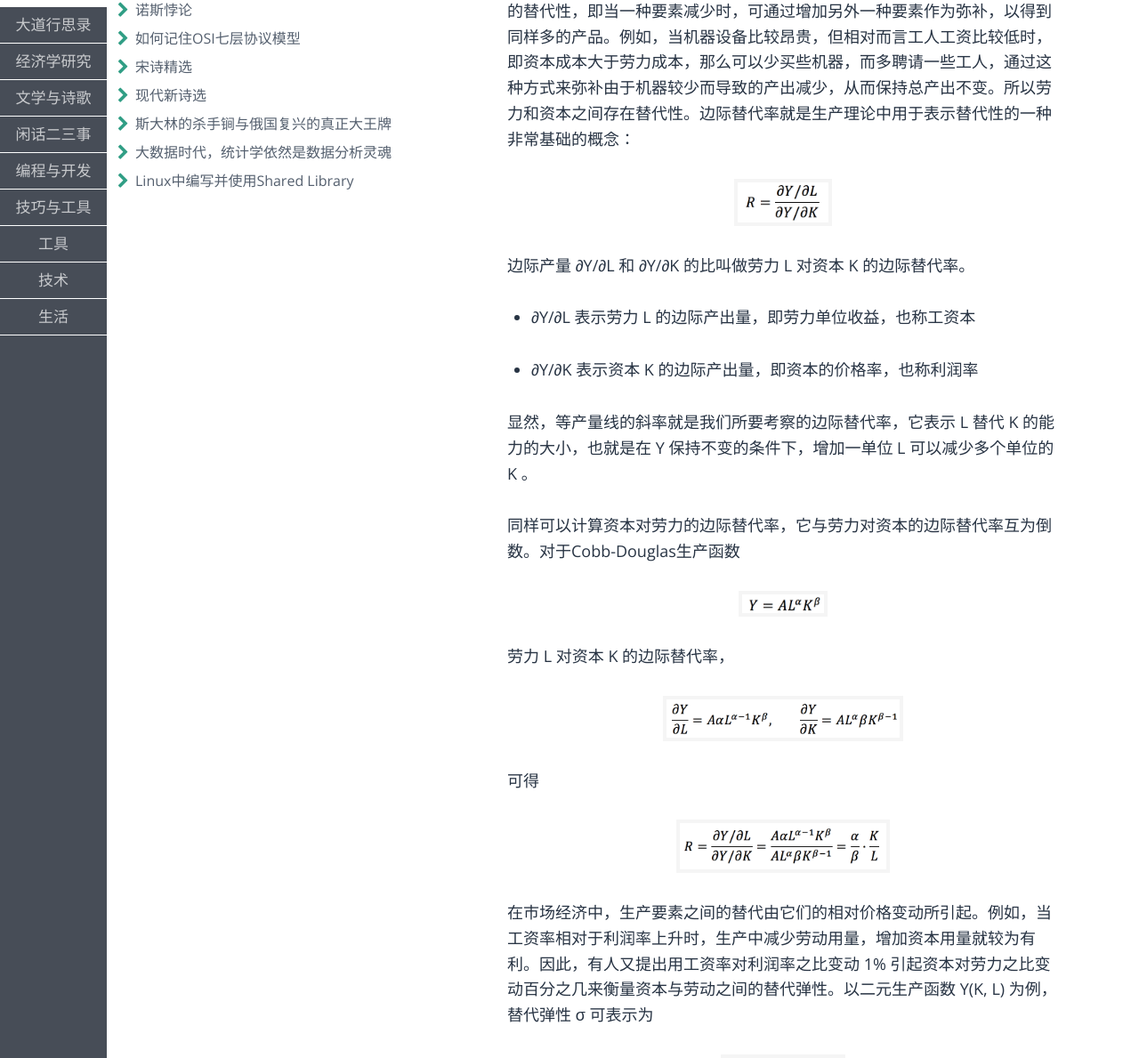
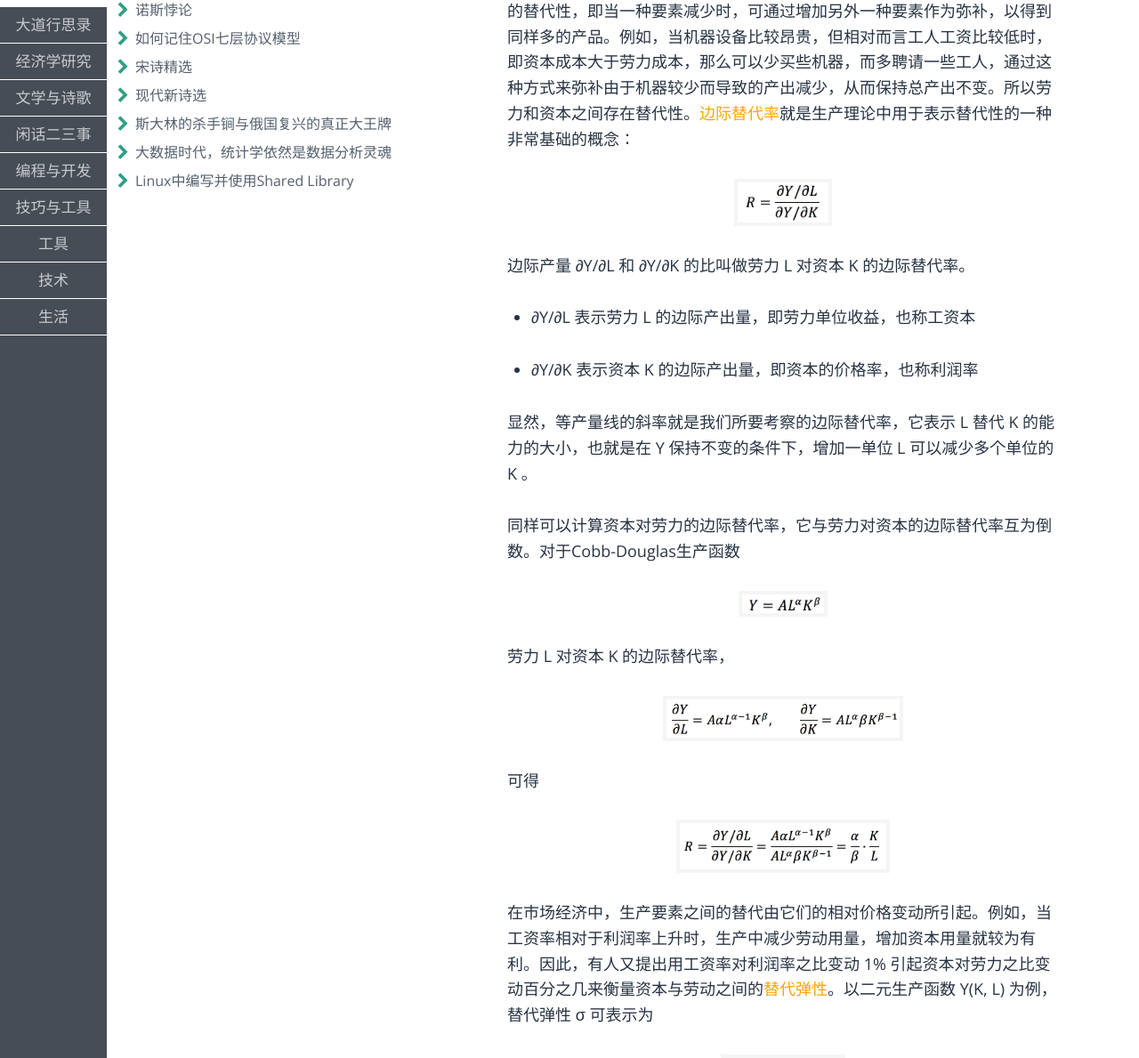
Before and after one commit to fzuo/baimafujinji, a Jekyll site: the page built from _posts/economy/2014-03-25-ces-production-function.md, in a window 1280 px wide. Shown: the part 501-1690 px from the top of the page at 89% size. Built offline with Jekyll 4.4.1, drawn with Linux system fonts in a browser that asks for light colours; some web fonts are replaced; some of the changed text lies outside the part shown.

Commit message:
Update 2014-03-25-ces-production-function.md

```diff
--- a/_posts/economy/2014-03-25-ces-production-function.md
+++ b/_posts/economy/2014-03-25-ces-production-function.md
@@ -15,7 +15,7 @@
 <img src="https://fzuo.github.io/assets/img/production_func/ces01.png" width="250">
 </p>
 
-在生产中，对于一个多种生产要素的生产函数而言，任两种要素之间都有一定的替代性，即当一种要素减少时，可通过增加另外一种要素作为弥补，以得到同样多的产品。例如，当机器设备比较昂贵，但相对而言工人工资比较低时，即资本成本大于劳力成本，那么可以少买些机器，而多聘请一些工人，通过这种方式来弥补由于机器较少而导致的产出减少，从而保持总产出不变。所以劳力和资本之间存在替代性。边际替代率就是生产理论中用于表示替代性的一种非常基础的概念：
+在生产中，对于一个多种生产要素的生产函数而言，任两种要素之间都有一定的替代性，即当一种要素减少时，可通过增加另外一种要素作为弥补，以得到同样多的产品。例如，当机器设备比较昂贵，但相对而言工人工资比较低时，即资本成本大于劳力成本，那么可以少买些机器，而多聘请一些工人，通过这种方式来弥补由于机器较少而导致的产出减少，从而保持总产出不变。所以劳力和资本之间存在替代性。<span style="color:orange">边际替代率</span>就是生产理论中用于表示替代性的一种非常基础的概念：
 
 <p align="center">
 <img src="https://fzuo.github.io/assets/img/production_func/ces02.png" width="110">
@@ -47,7 +47,7 @@
 <img src="https://fzuo.github.io/assets/img/production_func/ces05.png" width="240">
 </p>
 
-在市场经济中，生产要素之间的替代由它们的相对价格变动所引起。例如，当工资率相对于利润率上升时，生产中减少劳动用量，增加资本用量就较为有利。因此，有人又提出用工资率对利润率之比变动 1% 引起资本对劳力之比变动百分之几来衡量资本与劳动之间的替代弹性。以二元生产函数 Y(K, L) 为例，替代弹性 σ 可表示为
+在市场经济中，生产要素之间的替代由它们的相对价格变动所引起。例如，当工资率相对于利润率上升时，生产中减少劳动用量，增加资本用量就较为有利。因此，有人又提出用工资率对利润率之比变动 1% 引起资本对劳力之比变动百分之几来衡量资本与劳动之间的<span style="color:orange">替代弹性</span>。以二元生产函数 Y(K, L) 为例，替代弹性 σ 可表示为
 
 <p align="center">
 <img src="https://fzuo.github.io/assets/img/production_func/ces06.png" width="140">
@@ -71,7 +71,7 @@
 <img src="https://fzuo.github.io/assets/img/production_func/ces09.png" width="520">
 </p>
 
-可见，当参数一定时，CES函数的替代弹性就是一个常数。而且，显而易见的是，当 ρ 趋近于0时，σ 趋近于1，这时，CES函数趋近于Cobb-Douglas生产函数。要证明这个看似诡异的结论，需要用到一点数学技巧。下面我们就来审视一下它的证明细节。
+可见，当参数一定时，CES函数的替代弹性就是一个常数。而且，显而易见的是，<span style="color:orange">当 ρ 趋近于0时，σ 趋近于1，这时，CES函数趋近于Cobb-Douglas生产函数</span>。要证明这个看似诡异的结论，需要用到一点数学技巧。下面我们就来审视一下它的证明细节。
 
 首先我们要来证明下面这个结论：
 
@@ -112,7 +112,7 @@
 同样，对CES函数等号两边分别取对数，再取极限可得
 
 <p align="center">
-<img src="https://fzuo.github.io/assets/img/production_func/ces16.png" width="450">
+<img src="https://fzuo.github.io/assets/img/production_func/ces16.png" width="480">
 </p>
 
 根据洛必达法则，对分式上下分布求导
```
